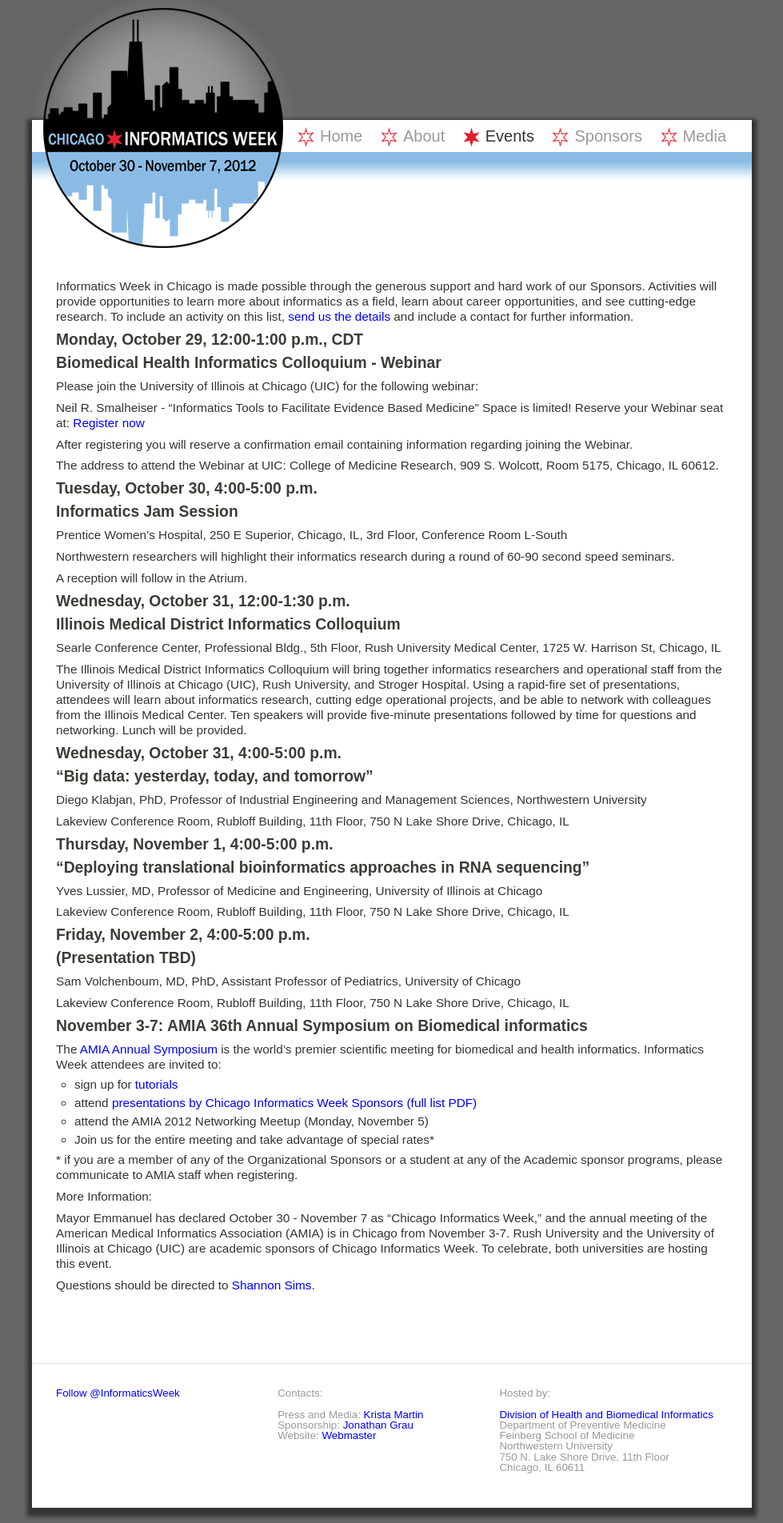
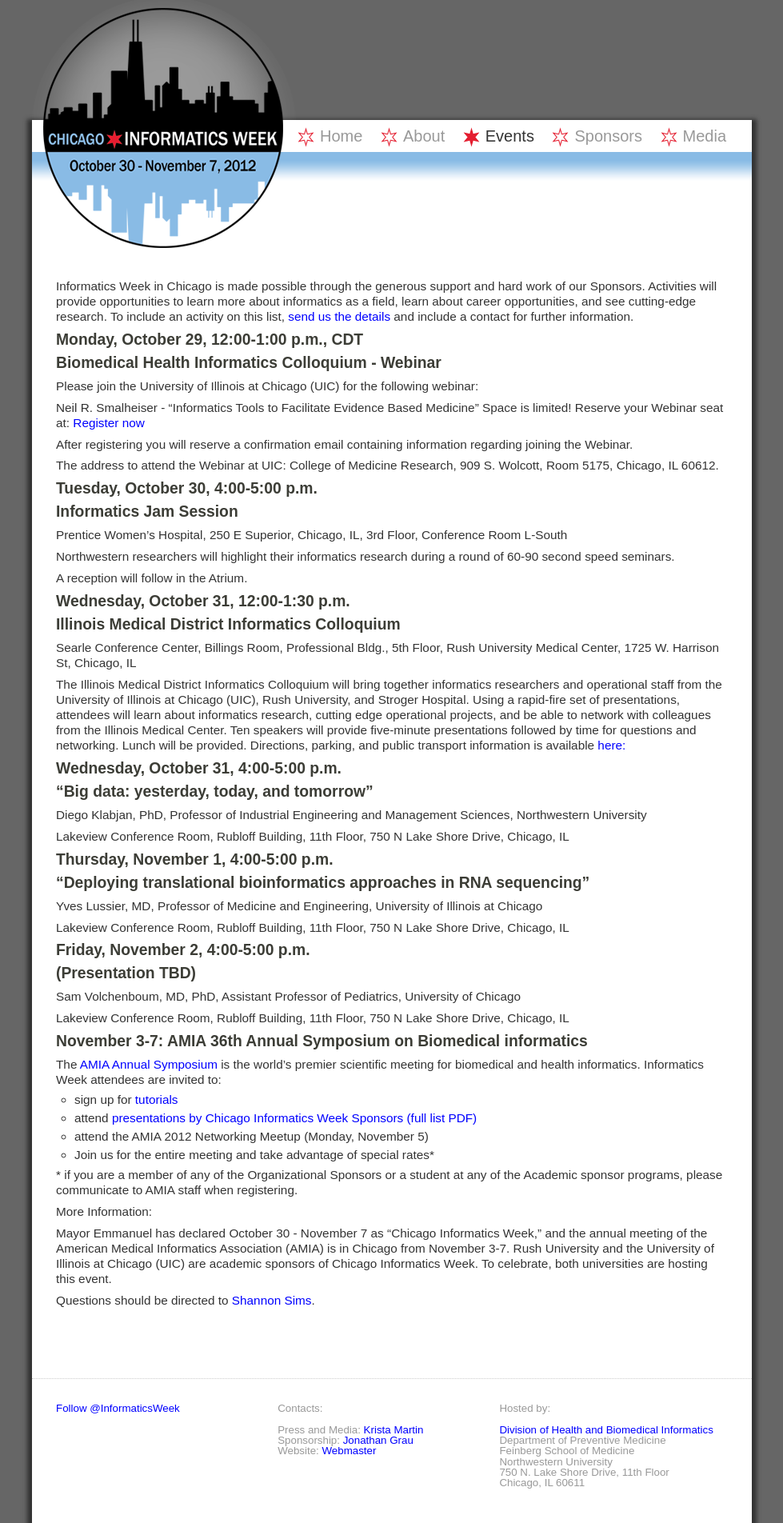
Before and after one commit to NUBIC/ciw, a Jekyll site: the page built from events.markdown, in a window 1280 px wide. Shown: the whole page at 80% size, without its empty margins (150-1129 px from the left). Built offline with Jekyll 4.4.1, drawn with Linux system fonts in a browser that asks for light colours; Markdown is read by kramdown in place of the engine named in the settings; comment, search, counter and statistics services are not loaded.

Commit message:
Update events.markdown
Added directions, parking, public transport info to Rush event.

```diff
--- a/events.markdown
+++ b/events.markdown
@@ -36,9 +36,10 @@ A reception will follow in the Atrium.
 ### Wednesday, October 31, 12:00-1:30 p.m.
 ### Illinois Medical District Informatics Colloquium
 
-Searle Conference Center, Professional Bldg., 5th Floor, Rush University Medical Center, 1725 W. Harrison St, Chicago, IL
+Searle Conference Center, Billings Room, Professional Bldg., 5th Floor, Rush University Medical Center, 1725 W. Harrison St, Chicago, IL
 
 The Illinois Medical District Informatics Colloquium will bring together informatics researchers and operational staff from the University of Illinois at Chicago (UIC), Rush University, and Stroger Hospital.  Using a rapid-fire set of presentations, attendees will learn about informatics research, cutting edge operational projects, and be able to network with colleagues from the Illinois Medical Center.  Ten speakers will provide five-minute presentations followed by time for questions and networking. Lunch will be provided.
+Directions, parking, and public transport information is available [here:](http://www.rush.edu/rumc/page-1239655985905.html)
 
 
 
```
